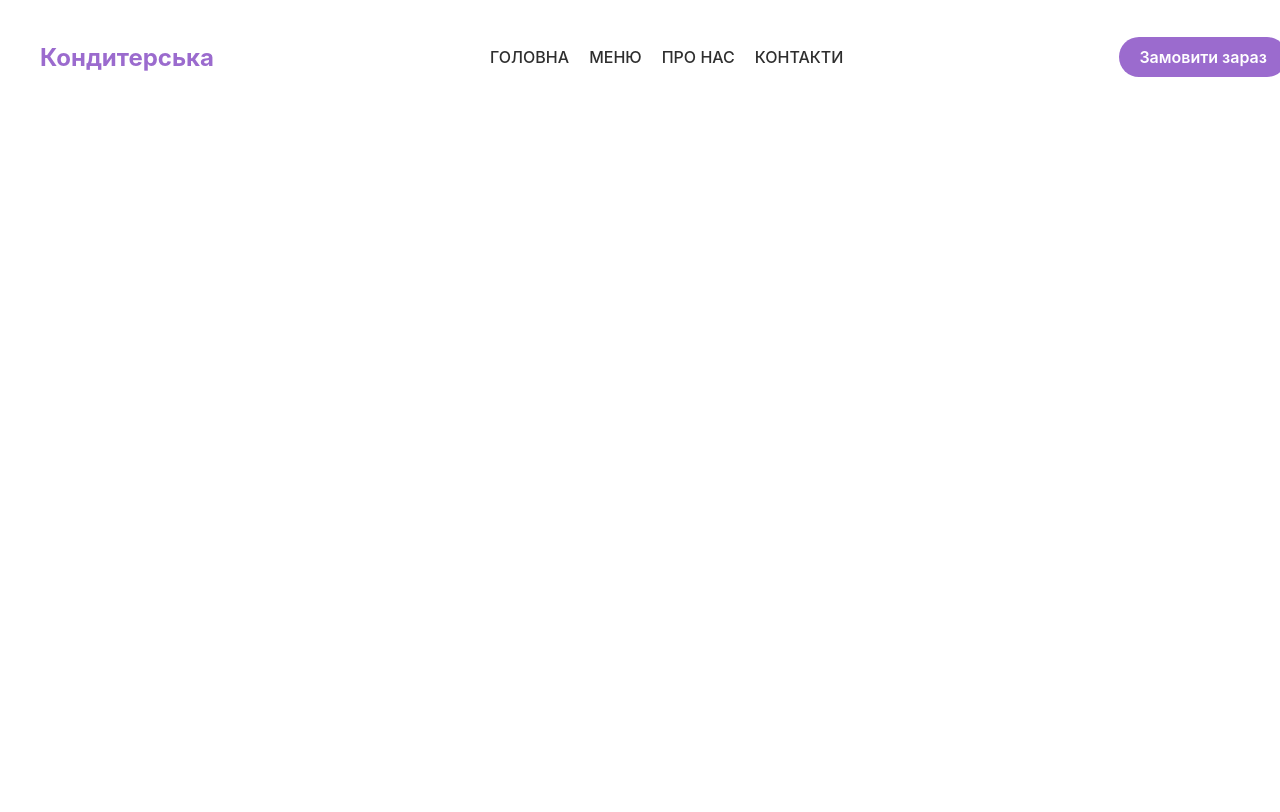
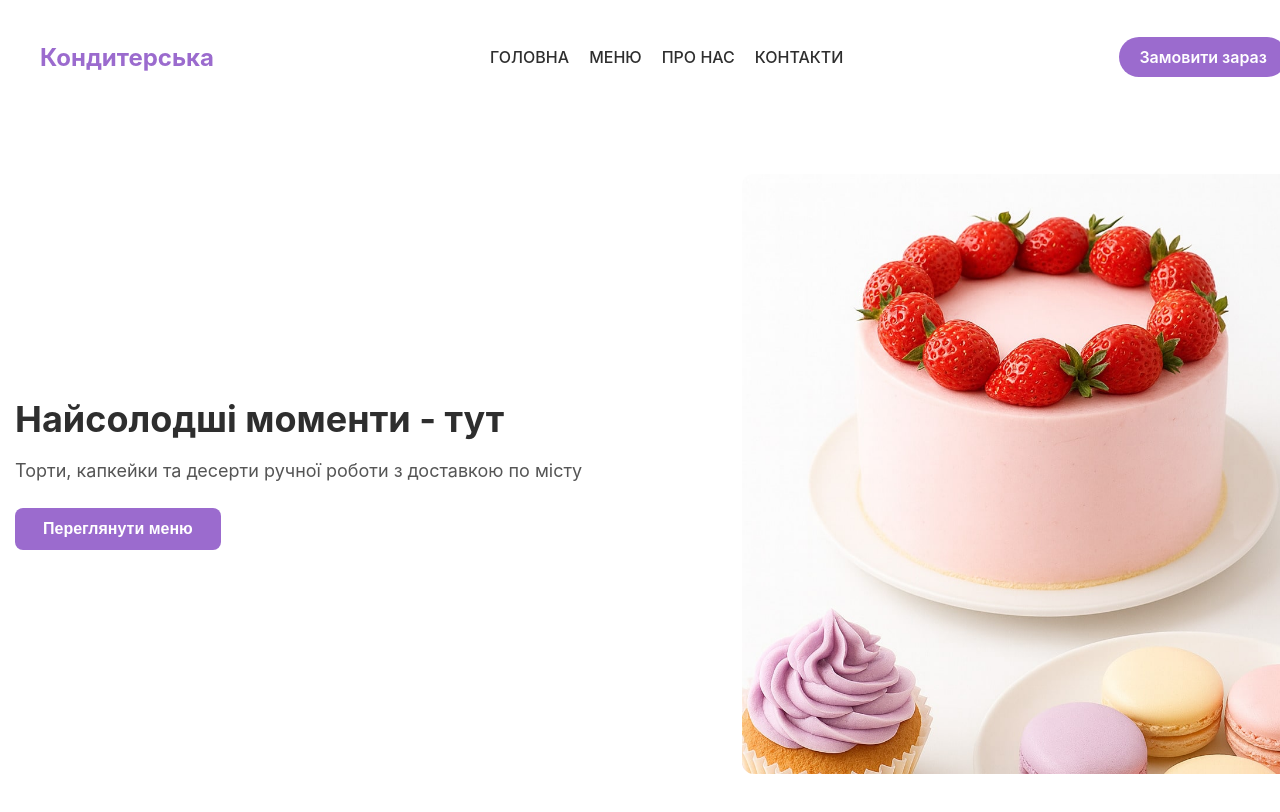
Before and after one commit to TarasTikan/confectionery-cake-project, a React (Create React App) app: page / in a window 1280 px wide. Shown: the top 812 px of the page. Built offline with nearby package versions, Linux system fonts and the light colour scheme.

Commit message:
add hero

```diff
--- a/src/components/App.jsx
+++ b/src/components/App.jsx
@@ -1,10 +1,13 @@
 import '../App.css';
 import { SideBar } from './header/header';
-
+import {Hero} from './hero/hero'
 function App() {
   return (
     <>
     <SideBar/>
+    <main>
+      <Hero/>
+    </main>
     </>
   );
 }
--- a/src/components/header/header.styled.jsx
+++ b/src/components/header/header.styled.jsx
@@ -27,6 +27,7 @@ export const Container = styled.div`
 
 
 export const Logo = styled.a`
+font-family: 'Inter', sans-serif;
 margin-right: auto;
  font-size: 24px;
   font-weight: 700;
@@ -43,7 +44,7 @@ list-style:none;
 `
 
 export const NavLink = styled.a`
- font-family: 'Inter';
+font-family: 'Inter', sans-serif;
   text-transform: uppercase;
   font-size: 16px;
   font-weight: 500;
@@ -58,7 +59,7 @@ export const NavLink = styled.a`
 }
 `
 export const BtnHeader = styled.button`
- font-family: 'Inter';
+font-family: 'Inter', sans-serif;
  font-size: 16px;
   font-weight: 600;
   padding: 10px 20px;
--- /dev/null
+++ b/src/components/hero/hero.jsx
@@ -0,0 +1,16 @@
+import { Container, HeroTitle, HeroSubTitle, HeroBtn,HeroImage,HeroSection } from "./hero.styled"
+import imgHero from '../../img/heroImage.jpg'
+export const Hero = () => {
+    return (
+        <HeroSection>
+            <Container>
+                <div>
+                    <HeroTitle>Найсолодші моменти - тут</HeroTitle>
+                    <HeroSubTitle>Торти, капкейки та десерти ручної роботи з доставкою по місту</HeroSubTitle>
+                    <HeroBtn>Переглянути меню</HeroBtn>
+                </div>
+                <HeroImage src={imgHero} alt="тортик"/>
+            </Container>
+        </HeroSection>
+    )
+}
--- /dev/null
+++ b/src/components/hero/hero.styled.jsx
@@ -0,0 +1,78 @@
+import styled from '@emotion/styled';
+
+
+
+export const HeroSection = styled.section`
+padding-top: 60px;
+padding-bottom: 60px;
+`
+
+export const Container = styled.div`
+  width: 100%;
+  padding-left: 15px;
+  padding-right: 15px;
+  margin: 0 auto;
+  display: flex;
+  align-items: center;
+  @media screen and (min-width: 320px) {
+    width: 310px;
+  }
+  @media screen and (min-width: 768px) {
+    width: 610px;
+  }
+  @media screen and (min-width: 1200px) {
+    width: 1357px;
+  }
+`;
+
+
+export const HeroTitle = styled.h1`
+  font-family: 'Inter', sans-serif;
+  font-size: 36px;
+  font-weight: 700;
+  color: #2E2E2E;
+  line-height: 1.2;
+  margin-bottom: 16px;
+`
+
+export const HeroSubTitle = styled.p`
+ font-family: 'Inter', sans-serif;
+  font-size: 18px;
+  font-weight: 400;
+  color: #555555;
+  line-height: 1.5;
+  margin-bottom: 24px;
+`
+
+export const HeroBtn = styled.button`
+ font-size: 16px;
+  font-weight: 600;
+  padding: 12px 28px;
+  border-radius: 8px;
+  border: none;
+  background-color: #9B6BCE;
+  color: #fff;
+  cursor: pointer;
+ transition: background-color 300ms cubic-bezier(0.4, 0, 0.2, 1);
+
+  &:hover {
+  background-color: #e57e65;
+  }
+`
+
+export const HeroImage = styled.img`
+ width: auto;
+  height: auto;
+  border-radius: 12px;
+  margin-left: auto;
+
+    @media screen and (min-width: 320px) {
+    width: 310px;
+  }
+  @media screen and (min-width: 768px) {
+    width: 310px;
+  }
+  @media screen and (min-width: 1200px) {
+    width: 600px;
+  }
+`
```
Also changed, not shown: src/img/heroImage.jpg (added).
